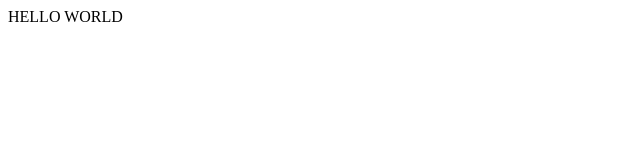
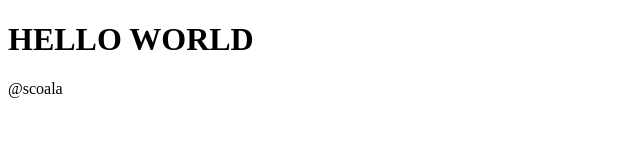
Before and after one commit to ZasiraL/ScoalaInformala, a plain HTML site: page index.html in a window 1280 px wide. Shown: the whole page, without its empty margins (0-640 px from the left). Drawn offline with Linux system fonts and the light colour scheme.

Commit message:
added html tag

```diff
--- a/index.html
+++ b/index.html
@@ -3,6 +3,8 @@
     <head>
     </head>
     <body>
-        HELLO WORLD
+       <h1> HELLO WORLD </h1>
+       <p> @scoala</p>
+
     </body>
 </html>
```
